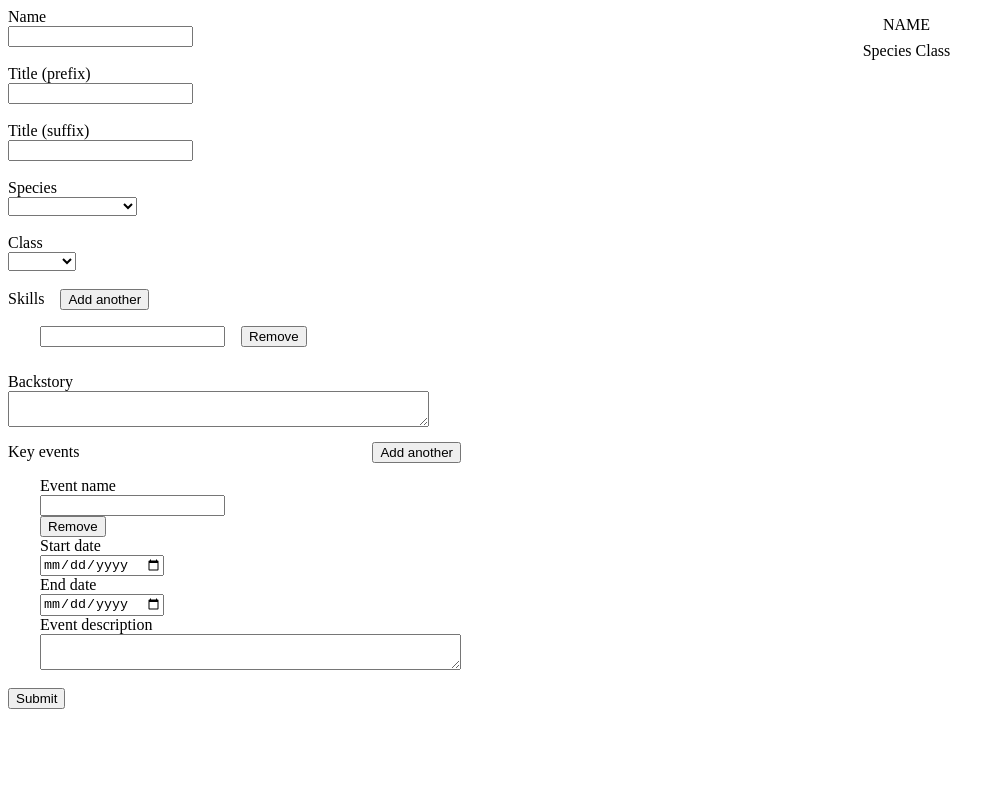
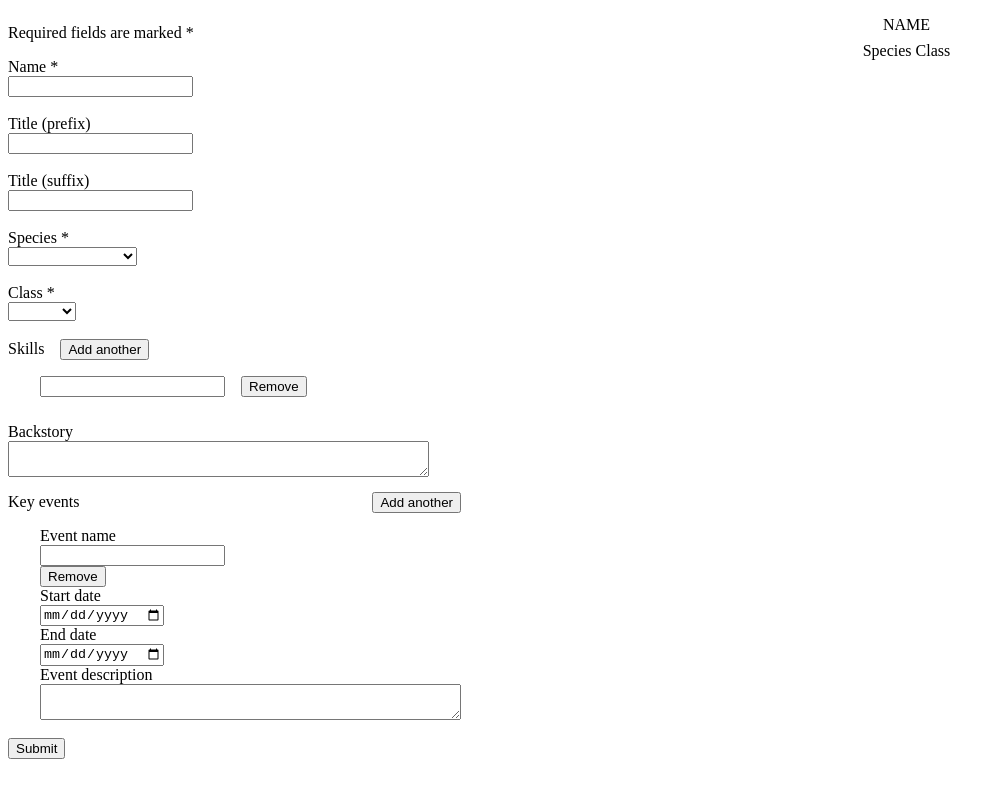
Before and after one commit to mjulmer/odin-cv, a React (Vite) app: page / in a window 1280 px wide. Shown: the whole page, without its empty margins (0-1005 px from the left). Built offline with nearby package versions, Linux system fonts and the light colour scheme.

Commit message:
Add asterisk to required fields

```diff
--- a/src/App.jsx
+++ b/src/App.jsx
@@ -140,7 +140,6 @@ function CharacterIntakeForm({ setDisplayInfo }) {
     />
   ));
 
-  // TODO: appropriately mark required fields
   return (
     <form
       className="character-intake"
@@ -158,7 +157,12 @@ function CharacterIntakeForm({ setDisplayInfo }) {
         );
       }}
     >
-      <label htmlFor="name">Name</label>
+      <p>
+        Required fields are marked <span aria-label="required">*</span>
+      </p>
+      <label htmlFor="name">
+        Name <span aria-label="required">*</span>
+      </label>
       <input id="name" required onChange={changeHandler(setName)} />
       <br />
       <label htmlFor="prefix">Title (prefix)</label>
@@ -167,7 +171,9 @@ function CharacterIntakeForm({ setDisplayInfo }) {
       <label htmlFor="suffix">Title (suffix)</label>
       <input id="suffix" onChange={changeHandler(setSuffixTitle)} />
       <br />
-      <label htmlFor="species">Species</label>
+      <label htmlFor="species">
+        Species <span aria-label="required">*</span>
+      </label>
       <select id="species" required onChange={changeHandler(setSpecies)}>
         <option value=""></option>
         <option value="Redwood">Redwood</option>
@@ -180,7 +186,9 @@ function CharacterIntakeForm({ setDisplayInfo }) {
         <option value="Elf">Elf</option>
       </select>
       <br />
-      <label htmlFor="class">Class</label>
+      <label htmlFor="class">
+        Class <span aria-label="required">*</span>
+      </label>
       <select id="class" required onChange={changeHandler(setPlayerClass)}>
         <option value=""></option>
         <option value="Warrior">Warrior</option>
```
